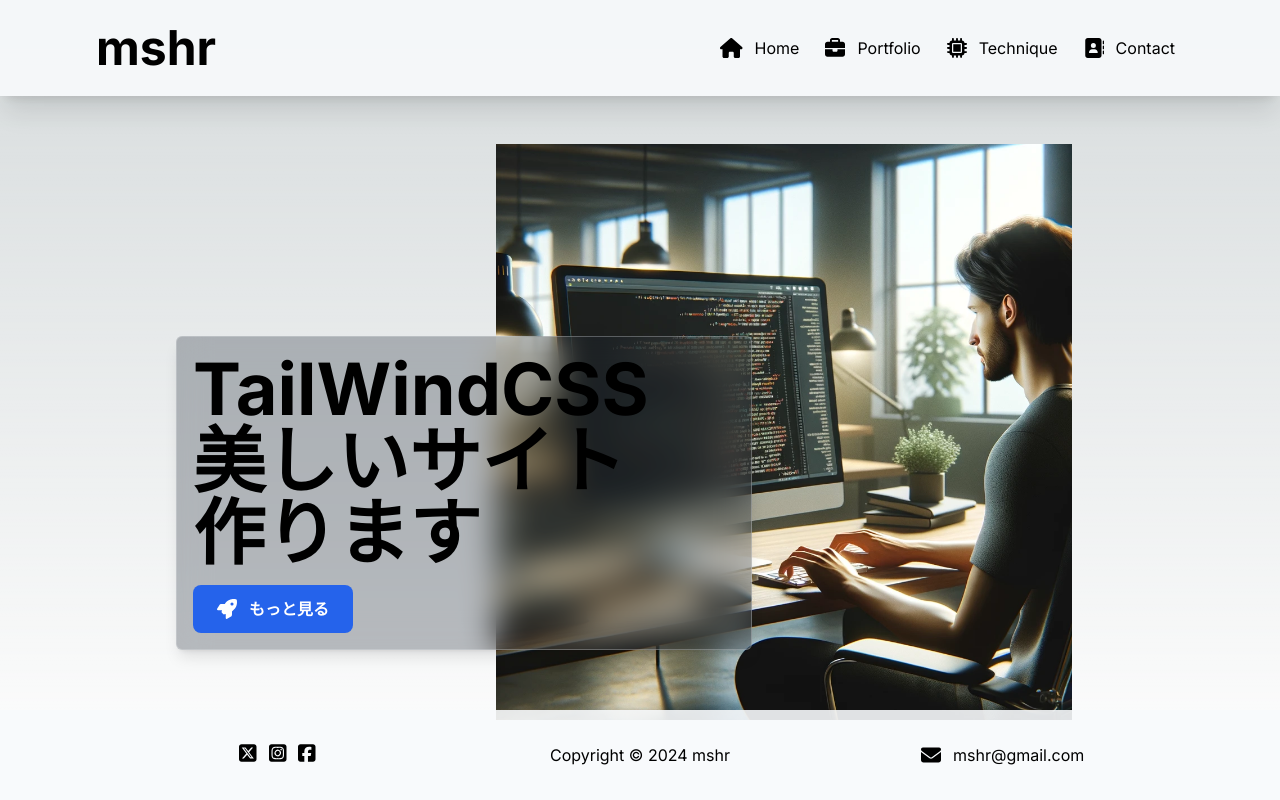
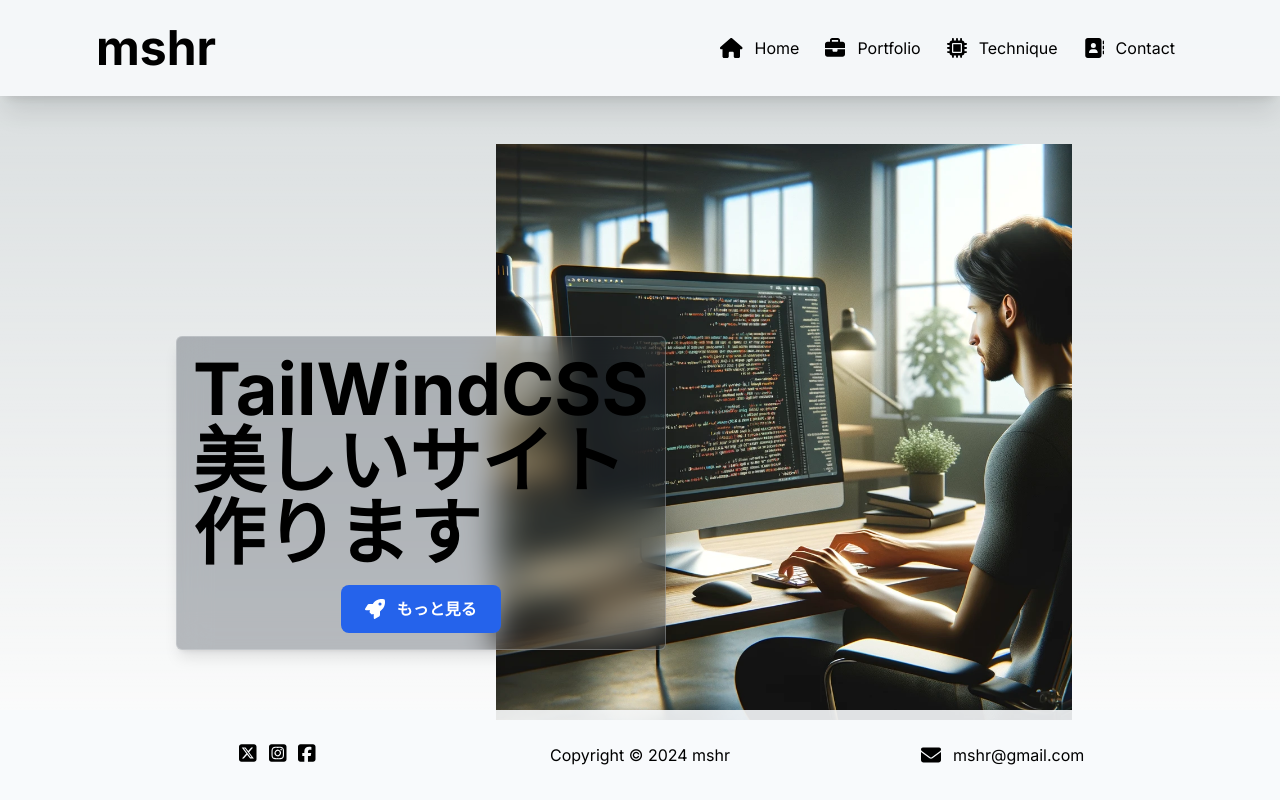
Before and after one commit to mshrynzw/maro-portfolio, a Next.js app: page / in a window 1280 px wide. Shown: the top 800 px of the page. Built offline with nearby package versions, Linux system fonts and the light colour scheme.

Commit message:
Edit: Hero

```diff
--- a/app/page.tsx
+++ b/app/page.tsx
@@ -2,6 +2,7 @@
 import Image from "next/image"
 import { FontAwesomeIcon } from "@fortawesome/react-fontawesome"
 import { faRocket } from "@fortawesome/free-solid-svg-icons"
+import Hero from "@/components/Hero"
 
 export default function Home() {
   return (
@@ -31,22 +32,7 @@
       {/*  </div>*/}
       {/*</div>*/}
 
-      <section id="home" className="container mx-auto flex w-full items-center justify-between px-8 md:px-14 lg:px-24">
-        <div className="flex flex-wrap md:flex-nowrap">
-          <div className="flex max-w-xl flex-wrap justify-center rounded-md border border-gray-200/30 bg-gray-800/30 p-4 shadow-lg backdrop-blur-lg md:my-36 md:justify-start lg:ml-20">
-            <h1 className="text-center text-5xl font-bold md:text-left md:text-6xl lg:text-7xl">
-              TailWindCSS<br />
-              美しいサイト<br />
-              作ります
-            </h1>
-            <button className="mt-4 flex items-center rounded-lg bg-blue-600 px-6 py-4 font-bold text-white transition-all duration-300 space-x-3 hover:bg-blue-500 h-12">
-              <FontAwesomeIcon icon={faRocket} className="h-[20px] hover:text-blue-400"/>
-              <span>もっと見る</span>
-            </button>
-          </div>
-          <Image src="/images/home.png" alt="home" width={1024} height={1024} className="right-6 -z-10 mx-auto mt-12 w-10/12 md:absolute md:mt-0 md:w-3/5 lg:top-36 lg:right-52 lg:max-w-xl"/>
-        </div>
-      </section>
+      <Hero/>
 
       <div
         className="mt-48 mb-12 relative z-[-1] flex place-items-center before:absolute before:h-[300px] before:w-full before:-translate-x-1/2 before:rounded-full before:bg-gradient-radial before:from-white before:to-transparent before:blur-2xl before:content-[''] after:absolute after:-z-20 after:h-[180px] after:w-full after:translate-x-1/3 after:bg-gradient-conic after:from-sky-200 after:via-blue-200 after:blur-2xl after:content-[''] before:dark:bg-gradient-to-br before:dark:from-transparent before:dark:to-blue-700 before:dark:opacity-10 after:dark:from-sky-900 after:dark:via-[#0141ff] after:dark:opacity-40 sm:before:w-[480px] sm:after:w-[240px] before:lg:h-[360px]">
--- /dev/null
+++ b/components/Hero.tsx
@@ -0,0 +1,27 @@
+import React from "react"
+import Image from "next/image"
+import { FontAwesomeIcon } from "@fortawesome/react-fontawesome"
+import { faRocket } from "@fortawesome/free-solid-svg-icons"
+
+const Hero: React.FC = () => {
+  return (
+    <section id="home" className="container mx-auto flex w-full items-center justify-between px-8 md:px-14 lg:px-24">
+      <div className="flex flex-wrap md:flex-nowrap">
+        <div className="mx-auto max-w-xl rounded-md border border-gray-200/30 bg-gray-800/30 p-4 shadow-lg backdrop-blur-lg md:my-36 lg:ml-20">
+          <h1 className="text-center text-5xl font-bold md:text-left md:text-6xl lg:text-7xl">
+            TailWindCSS<br/>
+            美しいサイト<br/>
+            作ります
+          </h1>
+          <button className="mx-auto mt-4 flex items-center rounded-lg bg-blue-600 px-6 py-4 font-bold text-white transition-all duration-300 space-x-3 hover:bg-blue-500 h-12">
+            <FontAwesomeIcon icon={faRocket} className="h-[20px] hover:text-blue-400"/>
+            <span>もっと見る</span>
+          </button>
+        </div>
+        <Image src="/images/home.png" alt="home" width={1024} height={1024} className="right-6 -z-10 mx-auto mt-12 w-10/12 md:absolute md:mt-0 md:w-3/5 lg:top-36 lg:right-52 lg:max-w-xl"/>
+      </div>
+    </section>
+  )
+}
+
+export default Hero
```
